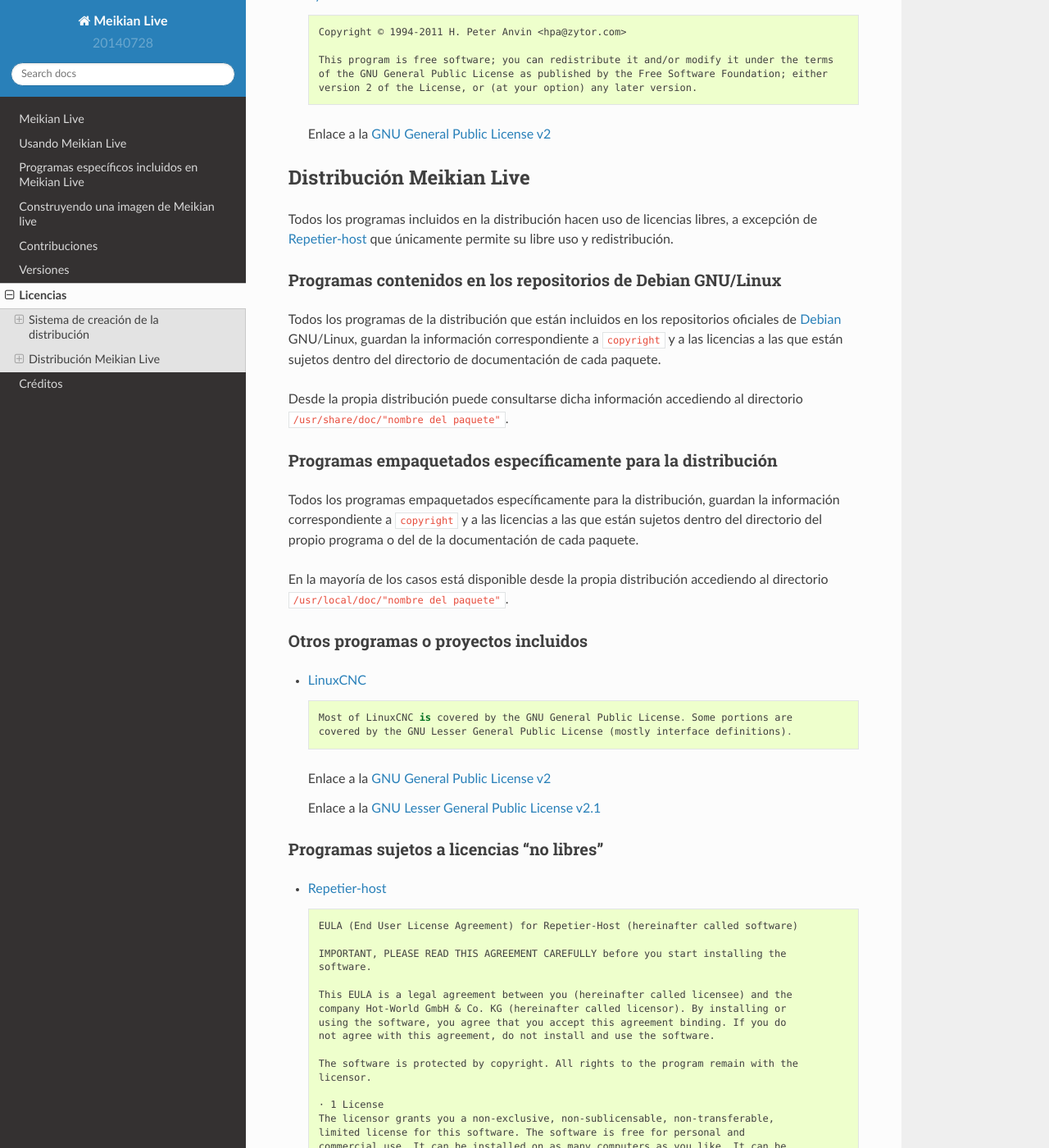
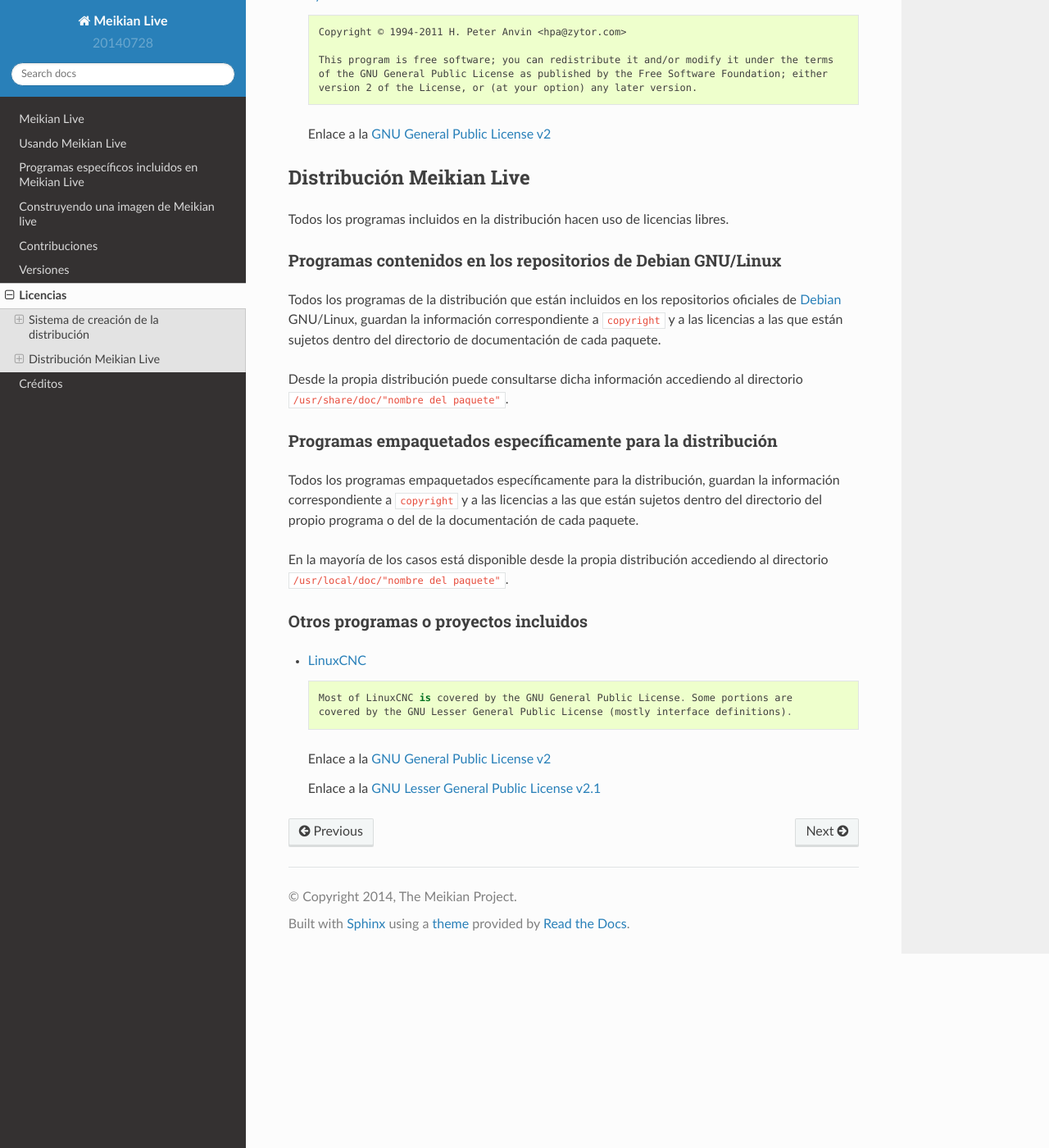
Before and after one commit to mo22de/meikian-dev, a Sphinx documentation site: the page built from docs/es/source/licencias.rst, in a window 1280 px wide and 1400 px high, scrolled down 2000 px. Shown: the whole window at 82% size. Built offline with Sphinx 7.4.7 and the Read the Docs theme 2.0.0, drawn with Linux system fonts in a browser that asks for light colours; some of the changed text lies outside the part shown.

Commit message:
removed the repetier-host package and updated the english and spanish documentation

```diff
--- a/HISTORY.rst
+++ b/HISTORY.rst
@@ -10,6 +10,8 @@
 **2nd beta version**
 
 * Updated Cura to the 14.09 version
+* Removed Repetier-host due to license issues
+
 
 2014.09.28
 ~~~~~~~~~~
--- a/docs/en/source/software.rst
+++ b/docs/en/source/software.rst
@@ -41,11 +41,9 @@
 
 * `Cura`_ 14.07
 * `Printrun`_ 2014.01.26
-* `Repetier-Host`_ 0.95F
 
 .. _`Cura`: https://www.ultimaker.com/pages/our-software
 .. _`Printrun`: https://github.com/kliment/Printrun
-.. _`Repetier-Host`: http://www.repetier.com/documentation/repetier-host
 
 
 Tools for working with 3D objects
--- a/docs/es/source/licencias.rst
+++ b/docs/es/source/licencias.rst
@@ -107,7 +107,7 @@
 Distribución Meikian Live
 -------------------------
 
-Todos los programas incluidos en la distribución hacen uso de licencias libres, a excepción de `Repetier-host`_ que únicamente permite su libre uso y redistribución.
+Todos los programas incluidos en la distribución hacen uso de licencias libres.
 
 
 Programas contenidos en los repositorios de Debian GNU/Linux
@@ -139,84 +139,6 @@
   Enlace a la `GNU Lesser General Public License v2.1`_
 
 
-Programas sujetos a licencias "no libres"
-~~~~~~~~~~~~~~~~~~~~~~~~~~~~~~~~~~~~~~~~~
-
-* `Repetier-host`_ ::
-
-    EULA (End User License Agreement) for Repetier-Host (hereinafter called software)
-
-    IMPORTANT, PLEASE READ THIS AGREEMENT CAREFULLY before you start installing the
-    software.
-
-    This EULA is a legal agreement between you (hereinafter called licensee) and the
-    company Hot-World GmbH & Co. KG (hereinafter called licensor). By installing or
-    using the software, you agree that you accept this agreement binding. If you do
-    not agree with this agreement, do not install and use the software.
-
-    The software is protected by copyright. All rights to the program remain with the
-    licensor.
-
-    · 1 License
-    The licensor grants you a non-exclusive, non-sublicensable, non-transferable,
-    limited license for this software. The software is free for personal and
-    commercial use. It can be installed on as many computers as you like. It can be
-    freely distributed and copied.
-
-     · 2 Support und Updates
-     The licensor is not obligated to provide support, fix bugs or provide updates.
-     In what type and frequency this happens is solely the responsibility of the
-     licensor.
-
-     · 3 Costs
-     By installing and using the software no costs arise.
-
-     · 4 Restrictions
-     Reverse engineering, decompilation and disassembling the software are prohibited.
-     The software is based on Repetier-Host version 0.90 with Apache License, Version
-     2.0. Newly developed codes including bug fixes are no longer under the Apache
-     License, Version 2.0. Exceptions are the translations, which still have an Apache
-     License, Version 2.0.
-
-     · 5 Warranty restriction
-     The Software is provided "as is" without warranty of any kind, either express or
-     implied, including without limitation any implied warranties of condition,
-     uninterrupted use, merchantability, fitness for a particular purpose, or
-     non-infringement. The Licensor does not give any guarantee or warranty to the
-     accuracy or completeness of the software and the provided functions or their
-     products. The licensor is not liable for any damages or viruses, trojans,
-     malware or other malicious software that result from the use of the software.
-     The program was written by the licensor to the best of knowledge and belief
-     without malicious programs.
-
-     · 6 Limitation of Liability
-     The author of this program is not liable for damage to software or hardware, or
-     property damage caused by the use of the program, unless they are based on gross
-     negligence or intent on the part of the author, his agents or his legal
-     representatives.
-
-     Warning: 3D printers contain parts that are very hot and can cause a fire in
-     case of errors or misuse. Therefore, 3D printers may only be operated under
-     constant supervision. Also, toxins can be set free upon melting the filament
-     depending on the material. Contact the manufacturer of the filament to ask for
-     risks and dangers. The 3D printer may therefore be used only in well-ventilated
-     areas.
-
-     · 7 Privacy Policy
-     The Repetier-Host will automatically connect to the Internet to retrieve data
-     from web servers to check for updates or to download advertising contents. It
-     will not transmit personal data, statistics or files.
-
-     · 8 Third-Party Software
-     This software contains or is accompanied by third-party software, data or other
-     materials, which supplement the Repetier-Host functionality. For these programs,
-     the licenses of the software applies. By accepting this license, you acknowledge
-     and agree that you comply with the third-party terms and conditions and that the
-     licensor has no responsibility and gives no warrenties for third-party software.
-     You find these terms and conditions on the third-party web pages or in the about
-     boxes.
-
-
 
 .. _`3-clause BSD License`: http://opensource.org/licenses/BSD-3-Clause
 .. _`Debian`: http://www.debian.org
@@ -233,7 +155,6 @@
 .. _`Meikian Live`: http://www.meikian.eu
 .. _`Memtest86+`: http://www.memtest.org
 .. _`pci.ids`: http://pci-ids.ucw.cz
-.. _`Repetier-host`: http://www.repetier.com/documentation/repetier-host
 .. _`repositorio`: https://github.com/ctemescw/meikian-dev
 .. _`repositorios`: http://packages.debian.org
 .. _`Software Libre`: http://es.wikipedia.org/wiki/Software_libre
--- a/docs/es/source/programas.rst
+++ b/docs/es/source/programas.rst
@@ -41,11 +41,9 @@
 
 * `Cura`_ 14.07
 * `Printrun`_ 2014.01.26
-* `Repetier-Host`_ 0.95F
 
 .. _`Cura`: https://www.ultimaker.com/pages/our-software
 .. _`Printrun`: https://github.com/kliment/Printrun
-.. _`Repetier-Host`: http://www.repetier.com/documentation/repetier-host
 
 
 Herramientas para trabajar con objetos 3D
--- a/docs/es/source/versiones.rst
+++ b/docs/es/source/versiones.rst
@@ -10,6 +10,7 @@
 **Segunda versión beta**
 
 * Actualización de Cura a la versión 14.09
+* Eliminado Repetier-host debido a problemas con la licencia
 
 2014.09.28
 ~~~~~~~~~~
```
Also changed, not shown: 1 other file.
